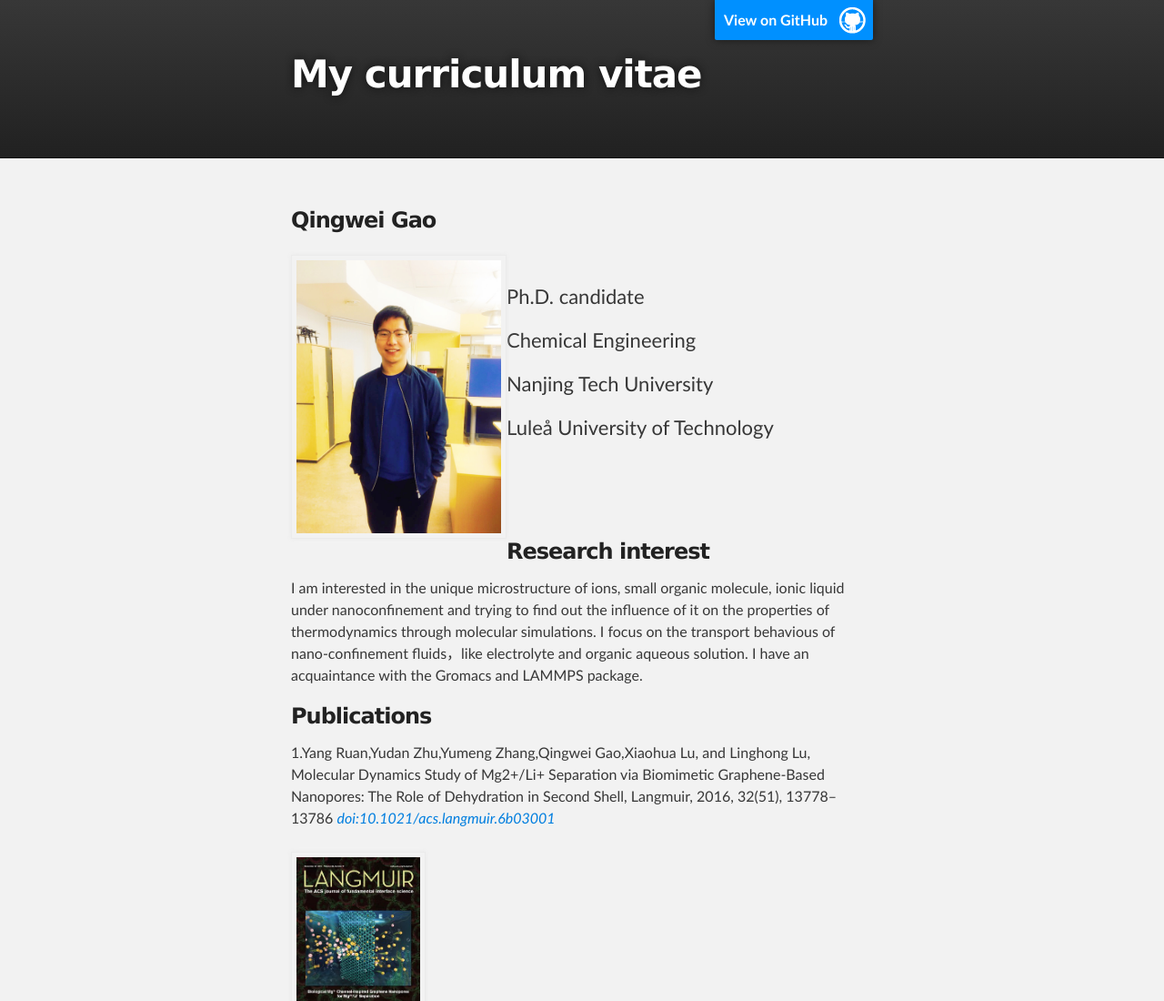
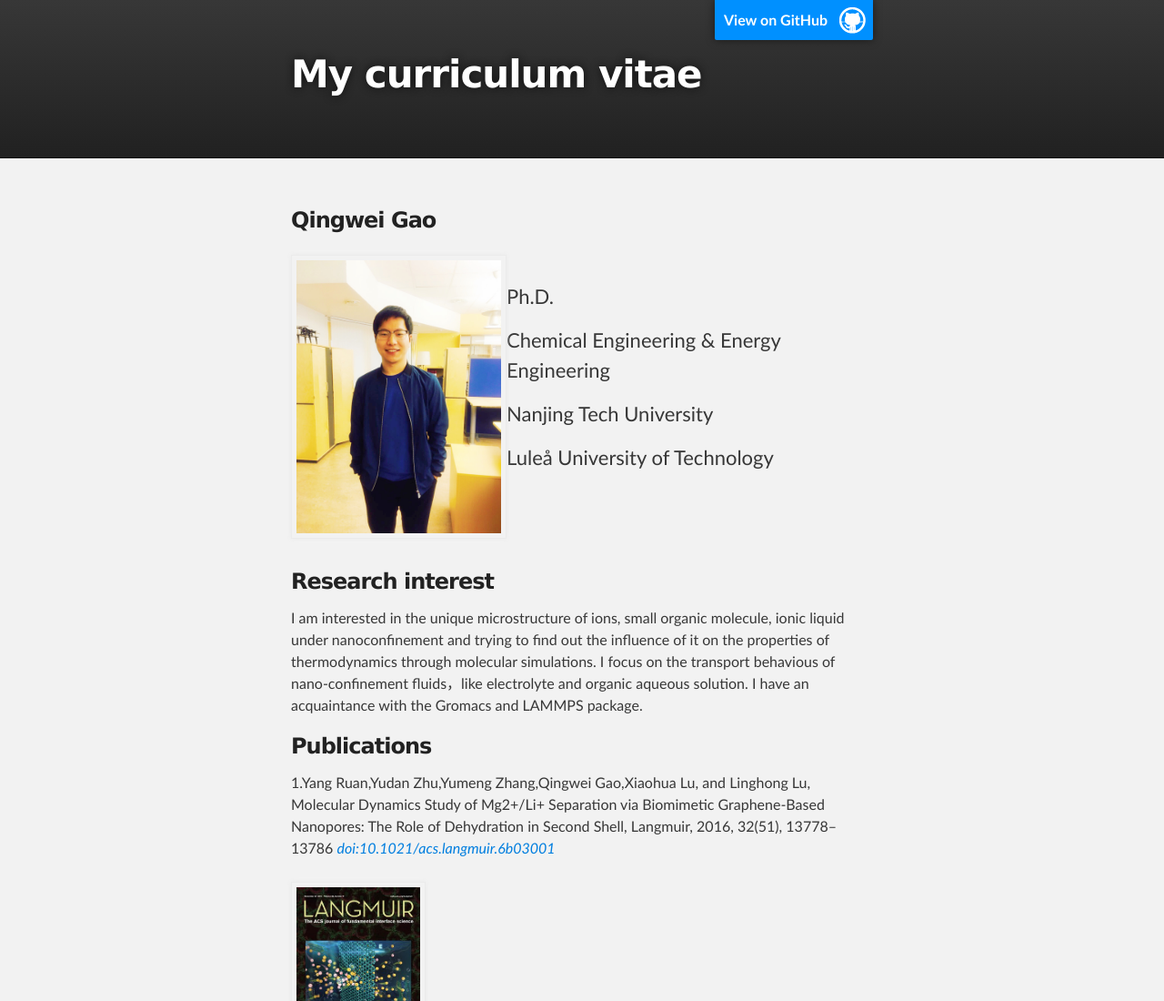
Before and after one commit to msce-gsir/Qingwei-Gao, a plain HTML site: page index.html in a window 1280 px wide. Shown: the top 1100 px of the page at 91% size. Drawn offline with Linux system fonts and the light colour scheme.

Commit message:
Update index.html

```diff
--- a/index.html
+++ b/index.html
@@ -37,8 +37,8 @@
 <br />
 <p>
 </p>
-<p> <span style="font-size:22px">Ph.D. candidate</span> </p>
-<p> <span style="font-size:22px">Chemical Engineering</span> </p>
+<p> <span style="font-size:22px">Ph.D.</span> </p>
+<p> <span style="font-size:22px">Chemical Engineering & Energy Engineering</span> </p>
 <p> <span style="font-size:22px">Nanjing Tech University</span> </p>
 <p> <span style="font-size:22px">Luleå University of Technology</span> </p>
 <br />
```
